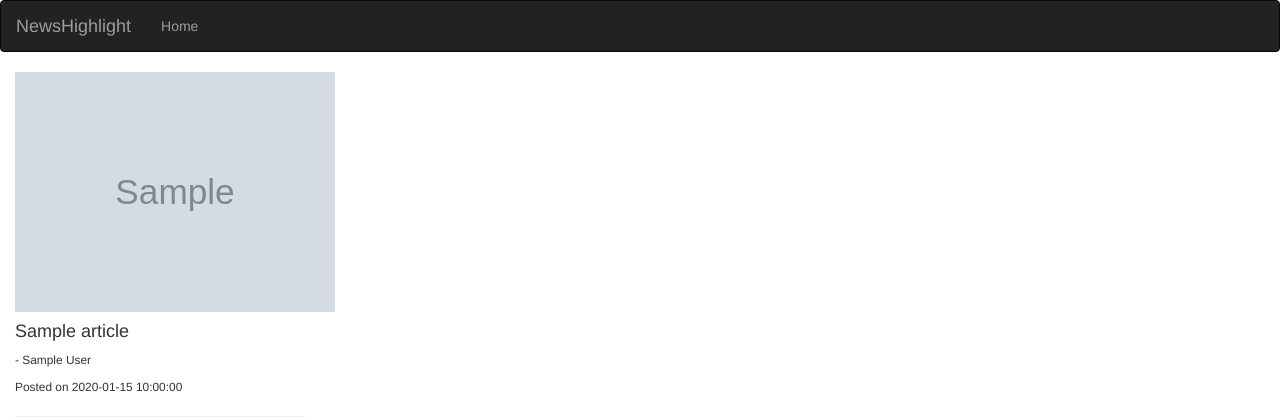
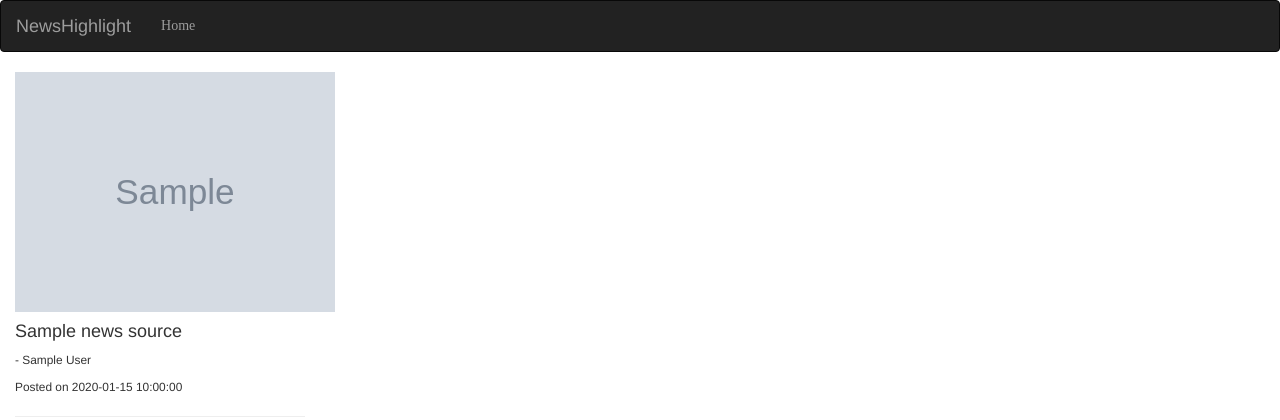
Before and after one commit to Queen-Uwitonze/Newsreview, a Flask app: template app/templates/news.html in a window 1280 px wide. Shown: the top 420 px of the page. Run offline with Flask 2, Linux system fonts and the light colour scheme; the template is opened without the code that fills it: most values are stand-ins (such as "Sample title", 1, 10 or a date in 2020); grey boxes marked "Sample" are stand-in pictures; parts of the project's set-up code (start-up, migrations or seed data) failed here and were passed over; some libraries are stand-ins or nearby versions.

Commit message:
i added index.css file

```diff
--- a/app/request.py
+++ b/app/request.py
@@ -86,6 +86,9 @@
 
     return news_object
 
+
+# this the part where we have displayed data or the second class Article
+
 def get_news_articles(id):
     '''
     Function that gets the json response to our url request
--- a/app/static/index.css
+++ b/app/static/index.css
@@ -0,0 +1,3 @@
+ul{
+  font-family: 'Slabo 27px', serif;
+}
--- a/app/templates/base.html
+++ b/app/templates/base.html
@@ -12,13 +12,16 @@
 
 <body>
   {% extends 'bootstrap/base.html'%}
+  <!-- Styles block -->
+
+  {% block styles%}
+  {{ super() }}
+  <link rel="stylesheet" href="{{url_for('static',filename='css/index.css')}}">
+  {% endblock %}
   <!-- Navbar block  -->
   {% block navbar %}
   {% include 'navbar.html' %}
   {% endblock %}
-  <!-- Content block -->
-
-
 </body>
 
 </html>
--- a/app/templates/macros.html
+++ b/app/templates/macros.html
@@ -1,6 +1,6 @@
 {% macro displaySourceList(news_list) %}
 
-{% for news_sources in news_list %}
+{% for news_sources in news %}
 <div class="col-xs-12 col-sm-4 col-md-2 col-lg-2 movie-card">
   <div class="panel panel-info">
     <div class="panel-heading">
--- a/app/templates/news.html
+++ b/app/templates/news.html
@@ -17,5 +17,4 @@
   </div>
 </div>
 {% endfor %}
-
 {% endblock %}
```
Also changed, not shown: app/views.py (+0 -11 lines), README.md.
